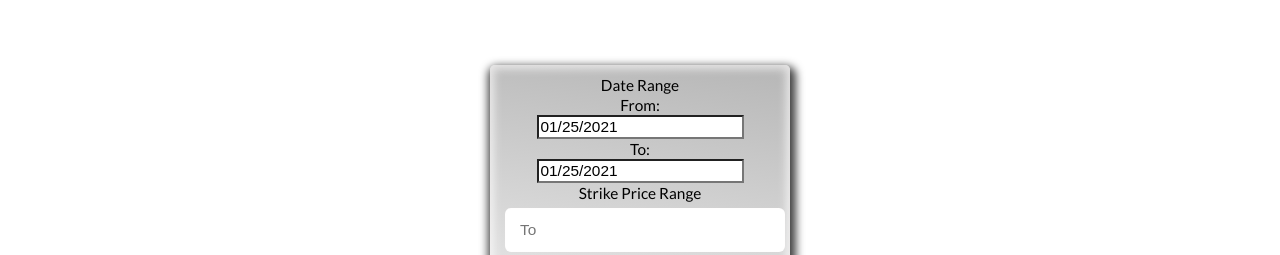
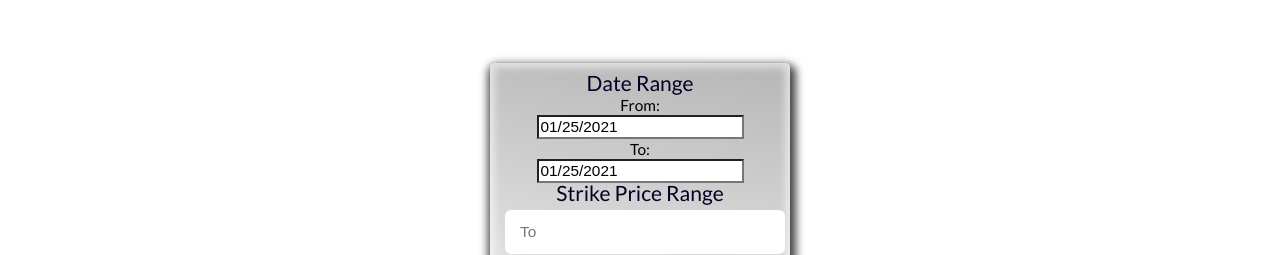
Before and after one commit to DeriOne-Protocol/DeriOne-frontend-old, a React (Create React App) app: page / in a window 1280 px wide. Shown: the part 126-381 px from the top of the page. Built offline with nearby package versions, Linux system fonts and the light colour scheme; no server answers.

Commit message:
fixed time return bug

```diff
--- a/src/components/App.js
+++ b/src/components/App.js
@@ -138,7 +138,12 @@ function App() {
       optionSize
     )
 
-    //console.log("theCheapestETHPutOption ==>", theCheapestETHPutOption)
+    console.log(expiryTime2)
+
+    console.log(
+      "theCheapestETHPutOption ==>",
+      theCheapestETHPutOption.expiry.toString()
+    )
     // const optionSizeFormatted = ethers.utils.formatEther(
     //   theCheapestETHPutOption.sizeWEI,
     //   "ether"
@@ -150,9 +155,7 @@ function App() {
     )
 
     //console.log(theCheapestETHPutOption.strikeUSD.toString())
-    const strikeFormatted = theCheapestETHPutOption.strikeUSD / 10 ** 6
-
-    const optionFormatted = optionSize / 10 ** 10
+    const strikeFormatted = theCheapestETHPutOption.strikeUSD / 10 ** 8
 
     const options = {
       weekday: "long",
@@ -168,7 +171,7 @@ function App() {
     ).toLocaleDateString(undefined, options)
 
     setExpiryDate(expiryFormatted)
-    setOptionSize(optionFormatted)
+    setOptionSize(optionSize)
     setPremium(`${premiumFormatted} ETH`)
     setStrikePrice(`$${strikeFormatted}`)
   }
--- a/src/components/pickerSection/index.js
+++ b/src/components/pickerSection/index.js
@@ -1,6 +1,13 @@
 import React, { useState } from "react"
 import RangeDropdown from "../rangeDropdown"
-import { Div, PickerDiv, Form, Input, ButtonStyle } from "./pickerSection.style"
+import {
+  Div,
+  PickerDiv,
+  Form,
+  Input,
+  ButtonStyle,
+  Label,
+} from "./pickerSection.style"
 import { Link } from "react-router-dom"
 import OptionsTable from "../optionsTable"
 import { ethers } from "ethers"
@@ -35,23 +42,14 @@ const PickerSection = ({ getCharmsList, getHegicList }) => {
   }
 
   const getHegicData = async (e) => {
-    let expiryTime1 = e.target.elements[0].value
     let expiryTime2 = e.target.elements[1].value
-    let newExpiryTime1 = formatDateHegic(expiryTime1)
-    let newExpiryTime2 = formatDateHegic(expiryTime2)
-    let minStrike = e.target.elements[2].value * 10 ** 8
+    let newExpiryTime2 = formatDate(expiryTime2)
 
     let maxStrike = e.target.elements[3].value * 10 ** 8
 
     let optionSize = e.target.elements[4].value
 
-    getHegicList(
-      newExpiryTime1,
-      newExpiryTime2,
-      minStrike,
-      maxStrike,
-      optionSize
-    )
+    getHegicList(newExpiryTime2, maxStrike, optionSize)
   }
 
   const callBothOptions = (e) => {
@@ -77,14 +75,7 @@ const PickerSection = ({ getCharmsList, getHegicList }) => {
 
   const formatDate = (date) => {
     let myDate = date.split("/")
-    let newDate = new Date(myDate[2], myDate[1] - 1, myDate[0])
-    let dateObject = newDate.getTime() / 1000
-    return dateObject
-  }
-
-  const formatDateHegic = (date) => {
-    let myDate = date.split("/")
-    let newDate = new Date(myDate[2], myDate[1] - 1, myDate[0])
+    let newDate = new Date(myDate[2], myDate[0] - 1, myDate[1])
     let dateObject = newDate.getTime() / 1000
     return dateObject
   }
@@ -96,7 +87,7 @@ const PickerSection = ({ getCharmsList, getHegicList }) => {
           <Form onSubmit={callBothOptions}>
             <div>
               <div>
-                <label>Date Range</label>
+                <Label>Date Range</Label>
               </div>
 
               <RangeDropdown text={"From:"} />
@@ -106,7 +97,7 @@ const PickerSection = ({ getCharmsList, getHegicList }) => {
 
             <div>
               <div>
-                <label>Strike Price Range</label>
+                <Label>Strike Price Range</Label>
               </div>
 
               <Input placeholder="To" value={strikeTo} onChange={updateTo} />
--- a/src/components/pickerSection/pickerSection.style.js
+++ b/src/components/pickerSection/pickerSection.style.js
@@ -66,3 +66,8 @@ export const ButtonStyle = styled.button`
     background: #0bc8db;
   }
 `
+
+export const Label = styled.label`
+  color: rgb(2, 0, 36);
+  font-size: 1.5rem;
+`
```
Also changed, not shown: 1 other file (tests, documents, lock files or other folders).
